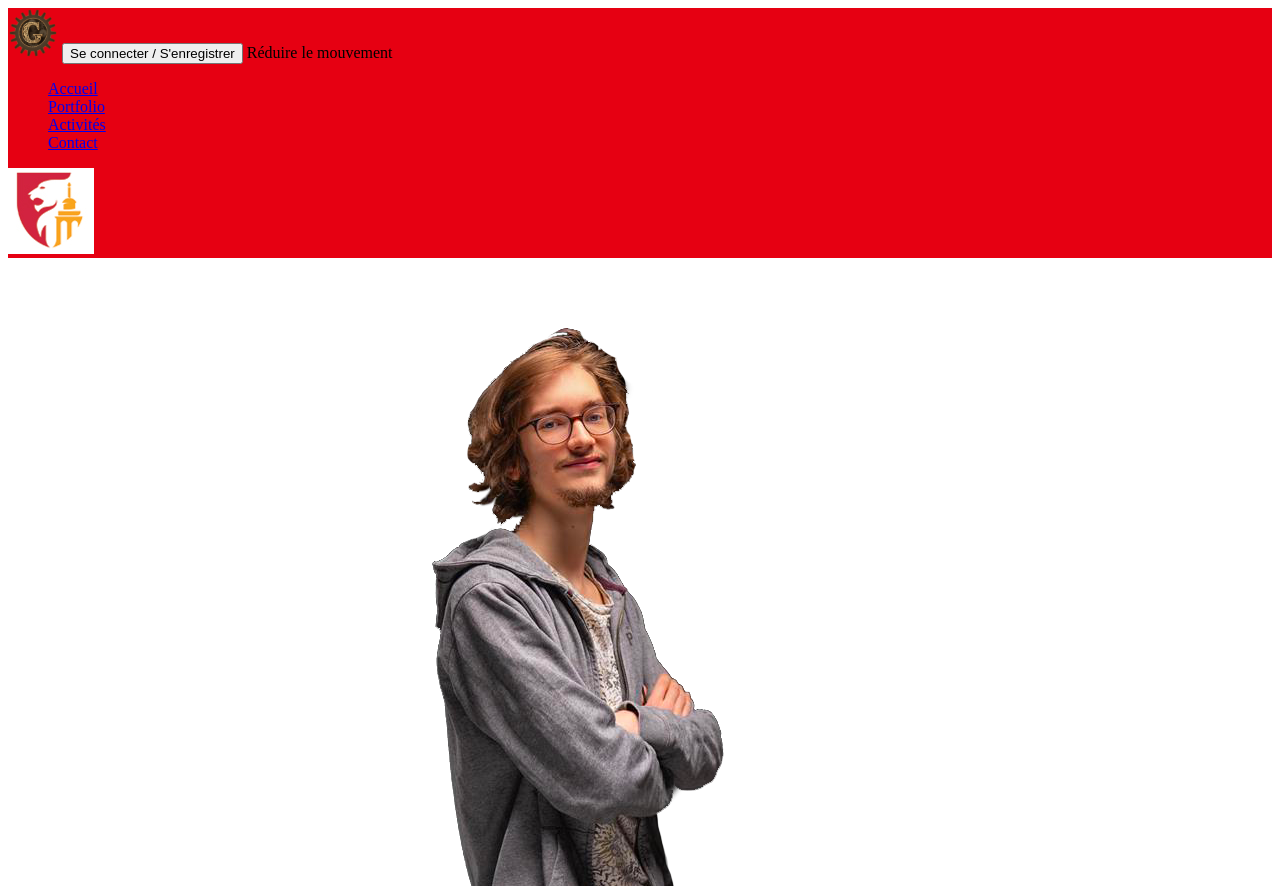
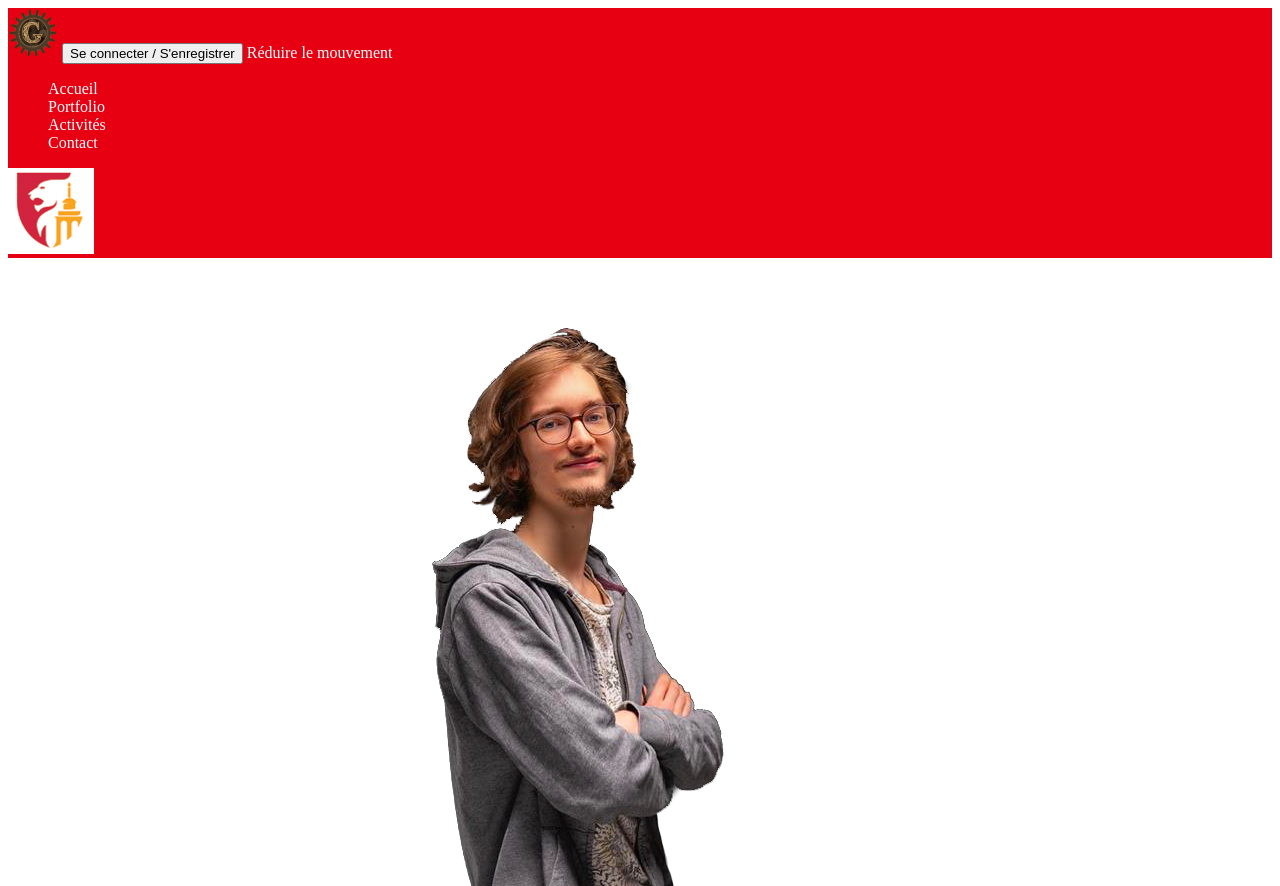
Before and after one commit to Villers-Guillaume/Projet-CV, a plain HTML site: page index.html in a window 1280 px wide. Shown: the top 886 px of the page. Drawn offline with Linux system fonts and the light colour scheme.

Commit message:
Edit colors

```diff
--- a/src/css/styles.css
+++ b/src/css/styles.css
@@ -11,6 +11,23 @@ header{
     overflow:hidden;
 }
 
-nav li {
+li {
     list-style: none;
 }
+
+nav a {
+    text-decoration: none;
+    color: white;
+}
+
+#profile{
+    color: white;
+}
+
+#parcours-first-step,#parcours-second-step,#parcours-thrid-step{
+    color: #3D3932;
+}
+
+header span {
+    color: white;
+}
```
